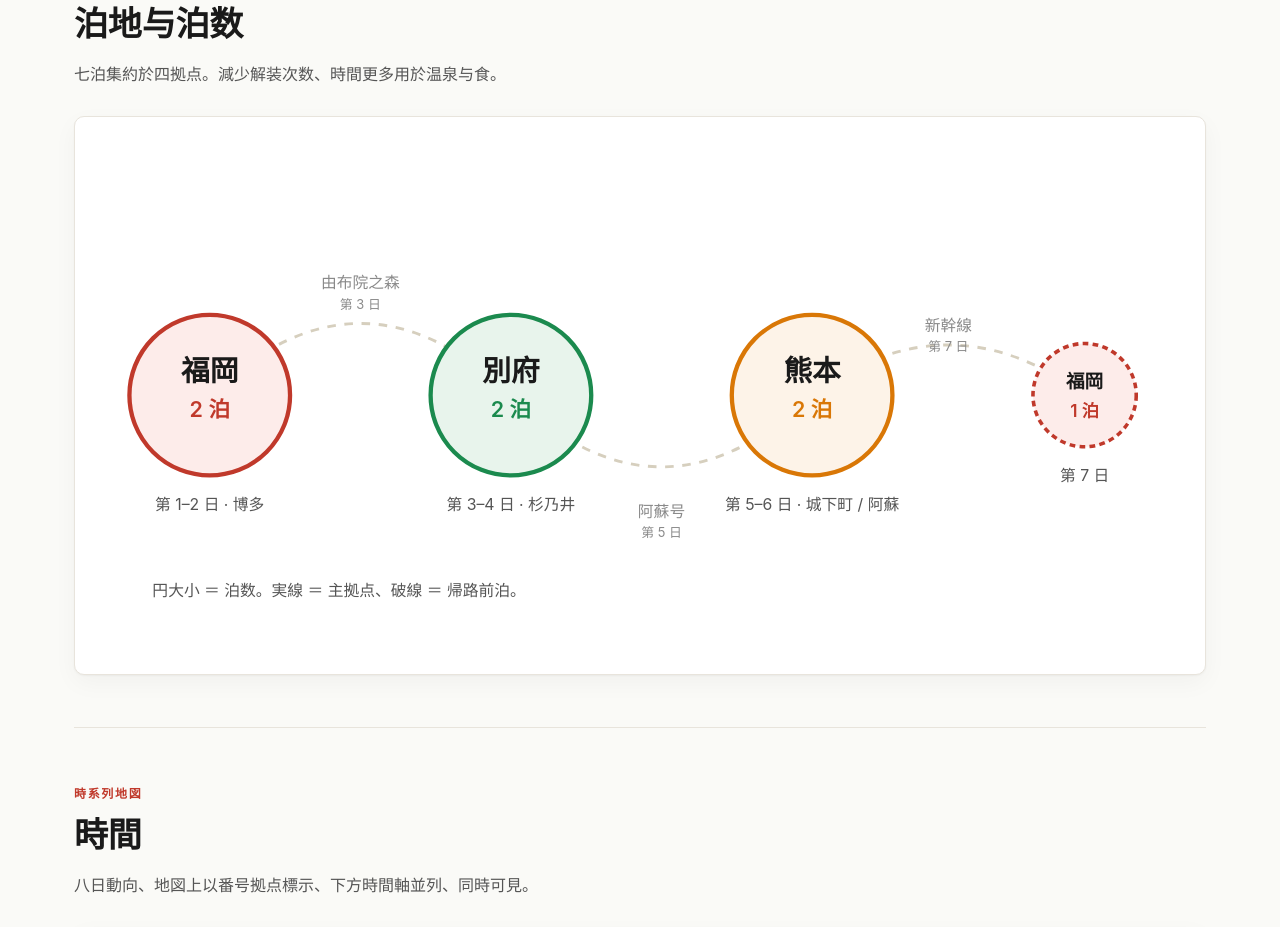
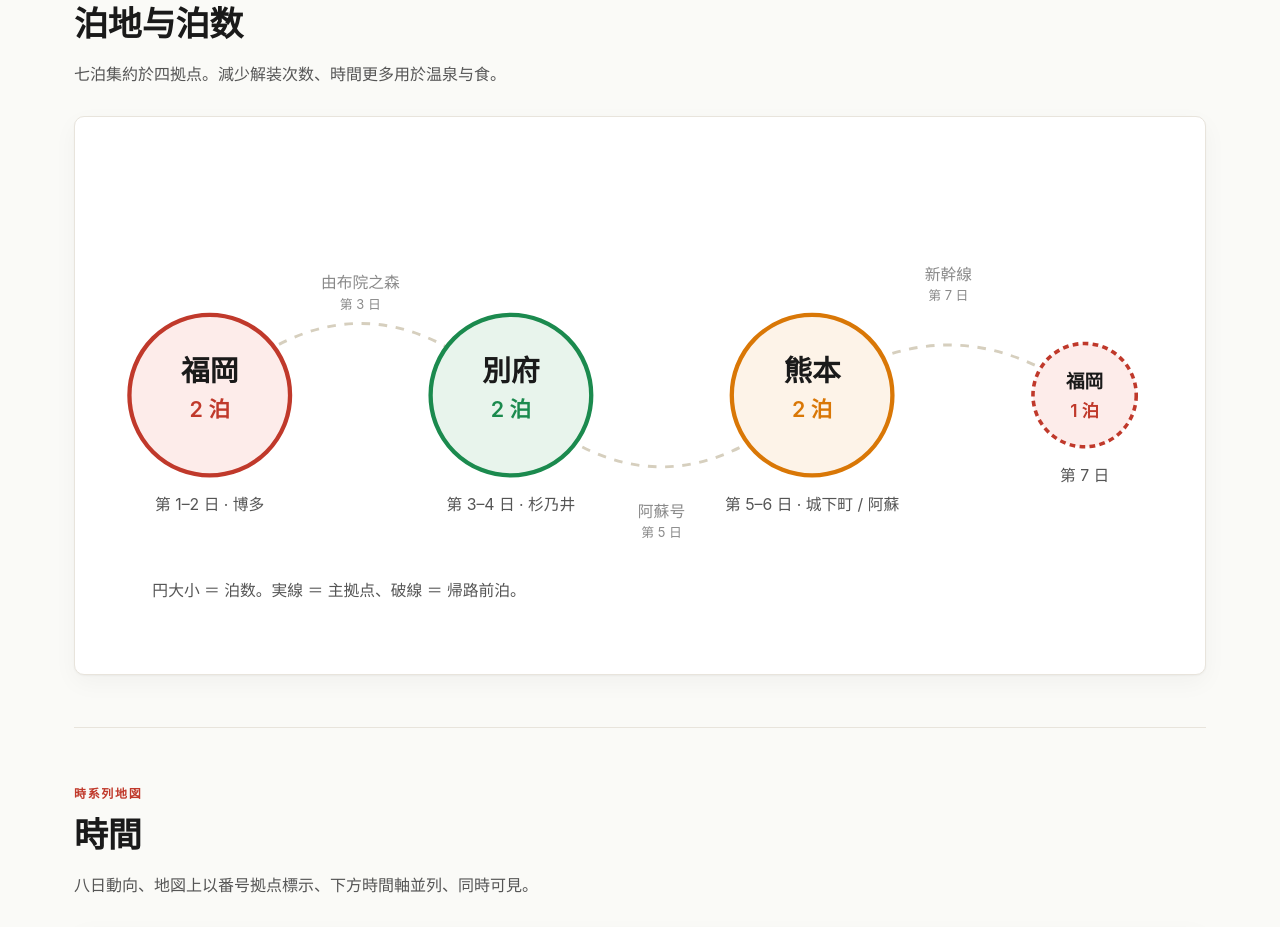
Before and after one commit to lindac-stack/kyushu, a plain HTML site: page index.html in a window 1280 px wide. Shown: the part 5168-6095 px from the top of the page. Drawn offline with Linux system fonts and the light colour scheme.

Commit message:
Hotel map: lift 新幹線 / 第7日 label above the curve

```diff
--- a/index.html
+++ b/index.html
@@ -401,8 +401,8 @@
             <text x="395" y="265" text-anchor="middle">阿蘇号</text>
             <text x="395" y="279" text-anchor="middle" font-size="9">第 5 日</text>
 
-            <text x="595" y="135" text-anchor="middle">新幹線</text>
-            <text x="595" y="149" text-anchor="middle" font-size="9">第 7 日</text>
+            <text x="595" y="100" text-anchor="middle">新幹線</text>
+            <text x="595" y="114" text-anchor="middle" font-size="9">第 7 日</text>
           </g>
 
           <g>
```
